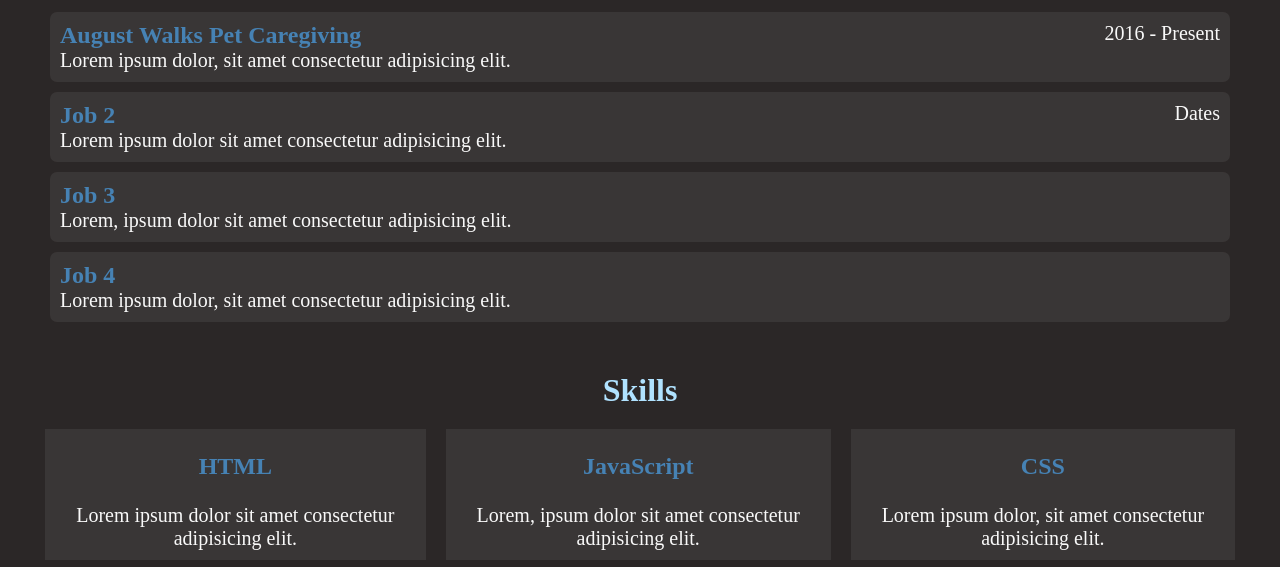
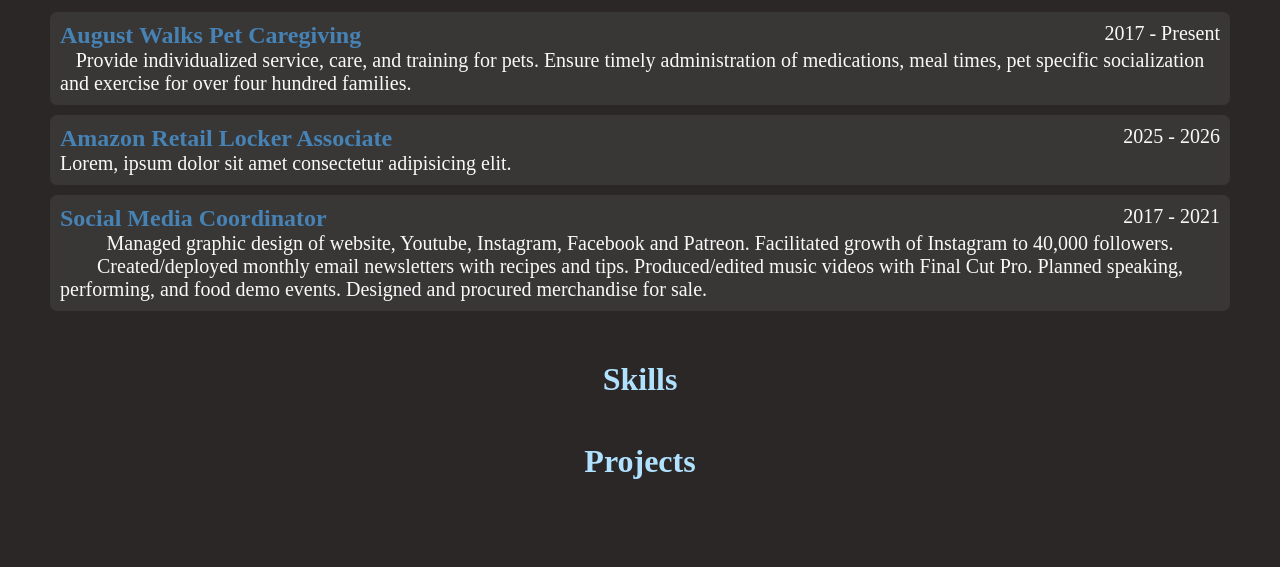
Before and after one commit to aallenCR808/apeh-clary-intro26.3, a plain HTML site: page index.html in a window 1280 px wide. Shown: the part 376-943 px from the top of the page. Drawn offline with Linux system fonts and the light colour scheme.

Commit message:
update airhub CSS

```diff
--- a/css/index.css
+++ b/css/index.css
@@ -152,7 +152,6 @@ Layout suggested to separate areas for readabillity
 
 #Skills {
   /* background-color: #000000; */
-
   color: #ffffff;
   text-align: center;
   /* padding: 10px 10px 20px 10px; */
@@ -184,13 +183,17 @@ Layout suggested to separate areas for readabillity
   list-style-type: none;
   padding-left: 0;
   margin-left: 0;
-  color: white;
 }
 li a {
   text-decoration: none;
   font-size: 20px;
   color: white;
 }
+#Connect a:hover {
+  background-color: #b0e2ff;
+  /* background-color: #ddd; */
+  color: black;
+}
 
 footer {
   color: #f2f2f2;
--- a/index.html
+++ b/index.html
@@ -43,34 +43,23 @@
           <!-- job 1 -->
           <div class="job">
             <h3 class="item">August Walks Pet Caregiving</h3>
-            <p class="item">2016 - Present</p>
-            <p class="item full">Lorem ipsum dolor, sit amet consectetur adipisicing elit.</p>
-          </div>
-        <!-- job 1 -->
-          <div class="job">
-            <h3 class="item">Job 2</h3>
-            <p class="item">Dates</p>
-            <p class="item full">
-              Lorem ipsum dolor sit amet consectetur adipisicing elit.
-            </p>
-
+            <p class="item">2017 - Present</p>
+            <p class="item full">Provide individualized service, care, and training for pets. Ensure timely administration of medications, meal times, pet specific socialization and exercise for over four hundred families.</p>
           </div>
         <!-- job 2 -->
           <div class="job">
-            <h3 class="item">Job 3</h3>
+            <h3 class="item">Amazon Retail Locker Associate</h3>
+            <p class="item">2025 - 2026</p>
             <p class="item full">Lorem, ipsum dolor sit amet consectetur adipisicing elit. </p>
           </div>
         <!-- job 3 -->
           <div class="job">
-            <h3 class="item">Job 4</h3>
-            <p class="item full">Lorem ipsum dolor, sit amet consectetur adipisicing elit.</p>
+            <h3 class="item">Social Media Coordinator</h3>
+            <p class="item">2017 - 2021</p>
+            <p class="item full">
+              Managed graphic design of website, Youtube, Instagram, Facebook and Patreon. Facilitated growth of Instagram to 40,000 followers. Created/deployed monthly email newsletters with recipes and tips. Produced/edited music videos with Final Cut Pro. Planned speaking, performing, and food demo events. Designed and procured merchandise for sale.
+            </p>
           </div>
-
-        <!-- column 4 -->
-         <!-- <div class="column">
-          <h3>Code the Dream: Intro to Programming</h3>
-          <p>Lorem ipsum dolor sit amet consectetur adipisicing elit. Laboriosam, iure est labore ipsum ullam, sed eaque atque nisi asperiores tenetur obcaecati neque.</p>
-         </div> -->
         </div> <!-- closing my experience columns -->
       </section> <!-- closing my experience section -->
 
@@ -88,36 +77,18 @@
 
       <section id="Skills">
         <h2>Skills</h2>
-        <div class="columns">
-        <!-- column 1 -->
-          <div class="column">
-            <h3>HTML</h3>
-            <p>
-              Lorem ipsum dolor sit amet consectetur adipisicing elit.
-            </p>
-          </div>
-        <!-- column 2 -->
-          <div class="column">
-            <h3>JavaScript</h3>
-            <p>Lorem, ipsum dolor sit amet consectetur adipisicing elit. </p>
-          </div>
-        <!-- column 3 -->
-          <div class="column">
-            <h3>CSS</h3>
-            <p>Lorem ipsum dolor, sit amet consectetur adipisicing elit.</p>
-          </div>
 
         </section>
 
       <section id="Projects">
         <h2>Projects</h2>
-        <h3>Title</h3>
+        <!-- <h3>Title</h3>
         <p>Lorem ipsum dolor sit amet consectetur adipisicing elit. Amet vitae aperiam harum ipsum reiciendis dolor repellendus necessitatibus.</p>
           <h3>Title</h3>
         <p>Lorem ipsum dolor sit amet consectetur adipisicing elit. Amet vitae aperiam harum ipsum reiciendis dolor repellendus necessitatibus.</p>
           <h3>Title</h3>
-        <p>Lorem ipsum dolor sit amet consectetur adipisicing elit. Amet vitae aperiam harum ipsum reiciendis dolor repellendus necessitatibus.</p>
-        <!-- <ul></ul> -->
+        <p>Lorem ipsum dolor sit amet consectetur adipisicing elit. Amet vitae aperiam harum ipsum reiciendis dolor repellendus necessitatibus.</p> -->
+        <ul></ul>
       </section>
 
       <section id="Connect">
```
